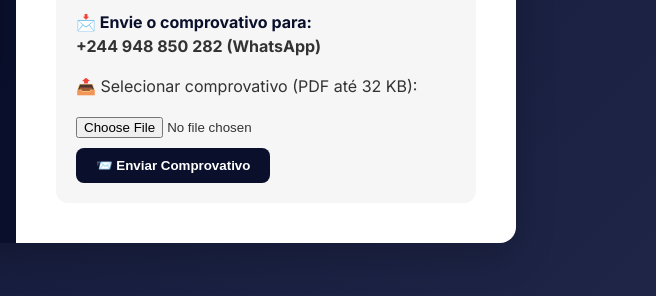
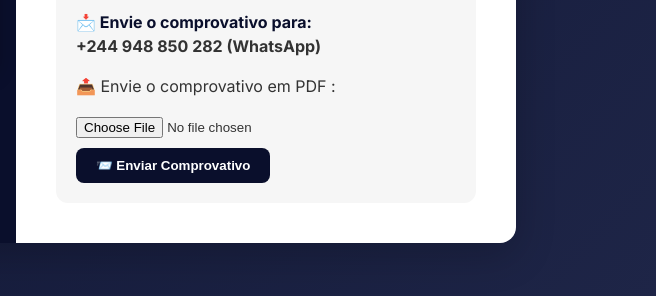
Before and after one commit to Arrikson/buka, a plain HTML site: page templates/index.html in a window 1280 px wide. Shown: the part 504-800 px from the top of the page, 624-1280 px from the left. Drawn offline with Linux system fonts and the light colour scheme.

Commit message:
Update index.html

```diff
--- a/templates/index.html
+++ b/templates/index.html
@@ -142,7 +142,7 @@
         </div>
 
         <form class="upload-form" action="/upload" method="post" enctype="multipart/form-data">
-          <label for="comprovativo">📤 Selecionar comprovativo (PDF até 32 KB):</label><br><br>
+          <label for="comprovativo">📤 Envie o comprovativo em PDF :</label><br><br>
           <input type="file" name="comprovativo" accept=".pdf" required><br>
           <button type="submit">📨 Enviar Comprovativo</button>
         </form>
```
